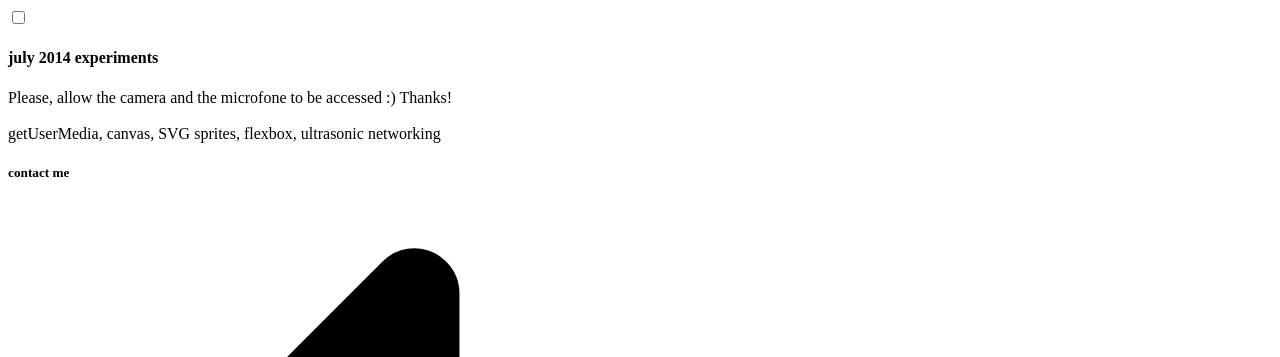
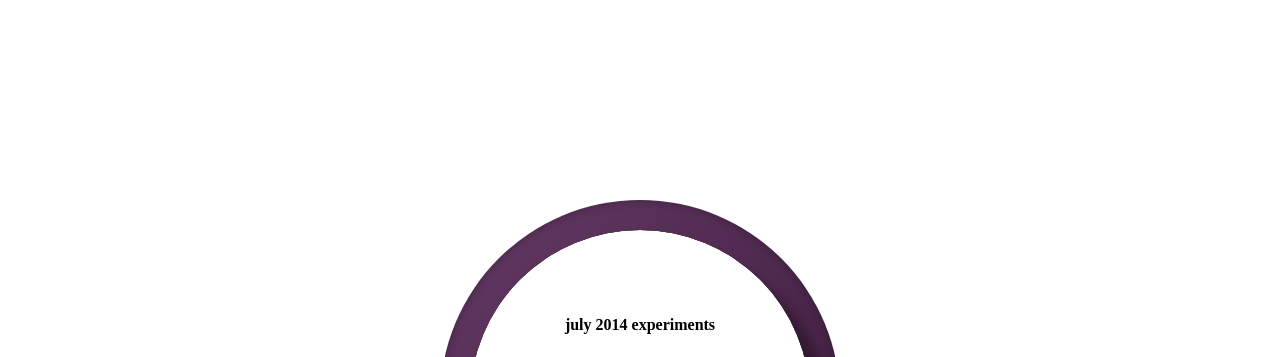
Before and after one commit to sillero/experiments-july-2014, a plain HTML site: page index.html in a window 1280 px wide. Shown: the top 357 px of the page. Drawn offline with Linux system fonts and the light colour scheme; the site is published under a folder, as on GitHub Pages, so addresses that start at the root find nothing; a web font is replaced by a local one.

Commit message:
relative path -.-

```diff
--- a/index.html
+++ b/index.html
@@ -3,7 +3,7 @@
 <head>
   <meta charset="UTF-8">
   <title>sillero - Demo Reel - July 2014</title>
-  <link rel="stylesheet" href="/assets/stylesheets/main.css" media="screen" title="no title" charset="utf-8">
+  <link rel="stylesheet" href="assets/stylesheets/main.css" media="screen" title="no title" charset="utf-8">
 </head>
 <body>
   <!-- SVG sprite, inline version (remove viewbox from <svg>'s) -->
```
